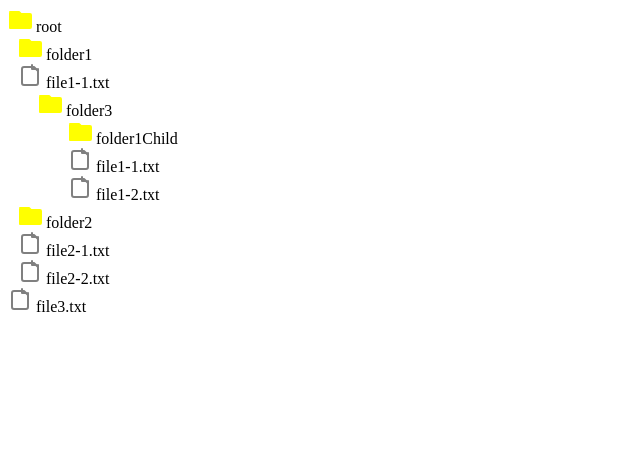
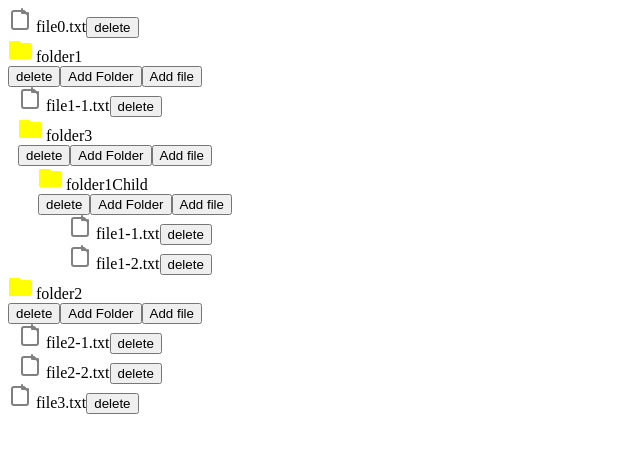
Before and after one commit to ariel-1998/random-code, a plain HTML site: page file-tree/index.html in a window 1280 px wide. Shown: the whole page, without its empty margins (0-640 px from the left). Drawn offline with Linux system fonts and the light colour scheme.

Commit message:
finished file tree including adding and deleting files

```diff
--- a/file-tree/functions.js
+++ b/file-tree/functions.js
@@ -4,10 +4,27 @@ export function uuidV4() {
 
 export function createNode(file) {
   const div = createDiv(file);
-  //   const icon = generateIcon(file);
-  const iconSpan = createIcon(file);
+  let wrapper;
+  if (file.type === "folder") wrapper = createFolderWrapper(file);
+  if (file.id === "root") {
+    wrapper.append(div);
+    return wrapper;
+  }
+  const icon = createIcon(file);
   const nameSpan = createSpan(file.name);
-  div.append(iconSpan, nameSpan);
+  let btns;
+  const deleteButton = createDeleteButton(file);
+  if (file.type === "folder") {
+    const addFolderBtn = createAddButton(file, "Add Folder", "folder");
+    const addFileBtn = createAddButton(file, "Add file", "file");
+    btns = createBtnsWrapper(deleteButton, addFolderBtn, addFileBtn);
+  }
+  div.append(icon, nameSpan);
+  if (wrapper) {
+    div.append(btns);
+    wrapper.append(div);
+    return wrapper;
+  } else div.append(deleteButton);
   return div;
 }
 
@@ -19,8 +36,21 @@ function createSpan(str) {
 
 function createDiv(file) {
   const div = document.createElement("div");
+  if (file.type === "file") div.id = file.id;
+  if (file.id === "root") return div;
   div.classList.add(file.type);
-  div.id = file.id;
+  div.addEventListener("click", (e) => {
+    e.stopPropagation();
+    if (file.type === "folder") {
+      Array.from(div.parentElement.children).forEach((child, i) => {
+        if (i === 0) return;
+        child.classList.toggle("hidden");
+      });
+    } else if (file.type) {
+      const fileName = div.firstElementChild.nextElementSibling.textContent;
+      alert(`clicked on ${fileName}`);
+    }
+  });
   return div;
 }
 
@@ -35,3 +65,75 @@ function createIcon(file) {
   }
   return icon;
 }
+
+function createButton(content) {
+  const button = document.createElement("button");
+  button.textContent = content;
+  return button;
+}
+
+function createDeleteButton(file) {
+  const button = createButton("delete");
+  button.addEventListener("click", (e) => {
+    e.stopPropagation();
+    const element = document.getElementById(file.id);
+    element.remove();
+  });
+  return button;
+}
+
+function createAddButton(file, placeholder, type) {
+  const button = createButton(placeholder);
+  button.addEventListener("click", (e) => {
+    e.stopPropagation();
+    const element = document.getElementById(file.id);
+    const isInputOpen = element.querySelector("input");
+    if (!isInputOpen) {
+      createInput(placeholder, element, type);
+    }
+  });
+  return button;
+}
+
+function createInput(placeholder, parent, type) {
+  const input = document.createElement("input");
+  input.type = "text";
+  input.placeholder = placeholder;
+  input.addEventListener("keydown", (e) => {
+    if (e.key === "Enter") input.blur();
+  });
+
+  input.addEventListener("blur", () => {
+    const value = input.value;
+    if (value) createElementFromInputVal(parent, type, input);
+    input.remove();
+  });
+  parent.append(input);
+  input.focus();
+}
+
+function createFolderWrapper(file) {
+  const div = document.createElement("div");
+  div.id = file.id;
+  div.classList.add("wrapper");
+  return div;
+}
+function createBtnsWrapper(...elements) {
+  const div = document.createElement("div");
+  div.classList.add("btns-wrapper");
+  div.append(...elements);
+  return div;
+}
+
+function createElementFromInputVal(parent, type, input) {
+  const fileObj = {
+    id: uuidV4(),
+    name: input.value,
+    type,
+  };
+  if (type === " folder") fileObj.children = [];
+  const node = createNode(fileObj);
+  const parentML = parent.style.marginLeft.replace("px", "");
+  node.style.marginLeft = `${+parentML + 10}px`;
+  parent.append(node);
+}
--- a/file-tree/index.css
+++ b/file-tree/index.css
@@ -1,3 +1,22 @@
-.id {
-  display: grid;
+#tree {
+  width: fit-content;
 }
+
+.wrapper {
+  display: flex;
+  flex-direction: column;
+}
+.btns-wrapper {
+  display: flex;
+}
+div {
+  width: fit-content;
+}
+
+.file,
+.folder {
+  cursor: pointer;
+}
+.hidden {
+  display: none;
+}
--- a/file-tree/index.js
+++ b/file-tree/index.js
@@ -2,18 +2,25 @@ import { createNode } from "./functions.js";
 import { tree } from "./tree.js";
 
 function printTree(tree, parentId, margin = 0) {
-  const div = createNode(tree);
+  const div = createNode(tree, tree);
   const parent = document.getElementById(parentId);
   parent.append(div);
   div.style.marginLeft = `${margin}px`;
   tree.children.forEach((child) => {
     if (child.type === "file") {
-      const node = createNode(child);
-      div.append(node);
-      return;
+      return printChild(tree, div, child, margin);
     }
-    printTree(child, tree.id, margin + 10);
+    printTree(child, tree.id, tree.id === "root" ? margin : margin + 10);
   });
-  console.log(tree.name, parentId);
+}
+
+function printChild(tree, parent, child, margin) {
+  const node = createNode(child, tree);
+  if (tree.id !== "root") {
+    node.style.marginLeft = `${margin + 10}px`;
+  }
+  parent.append(node);
 }
 printTree(tree, "tree");
+const elemenst = document.querySelectorAll(".wrapper");
+console.log(elemenst);
--- a/file-tree/tree.js
+++ b/file-tree/tree.js
@@ -5,6 +5,11 @@ export const tree = {
   name: "root",
   type: "folder",
   children: [
+    {
+      id: uuidV4(),
+      name: "file0.txt",
+      type: "file",
+    },
     {
       id: uuidV4(),
       name: "folder1",
```
